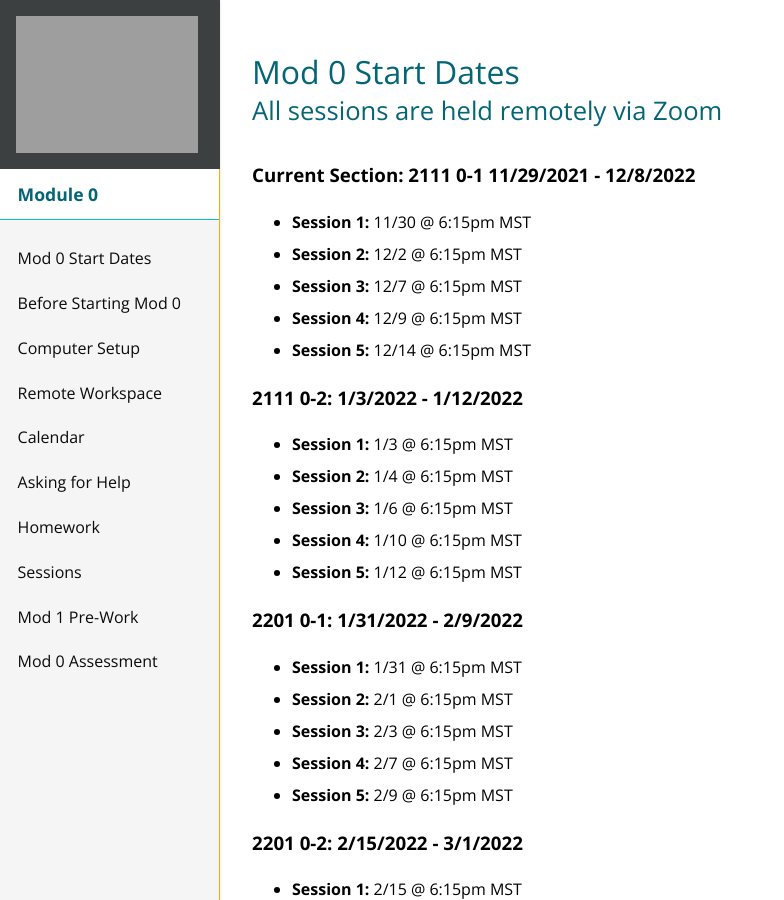
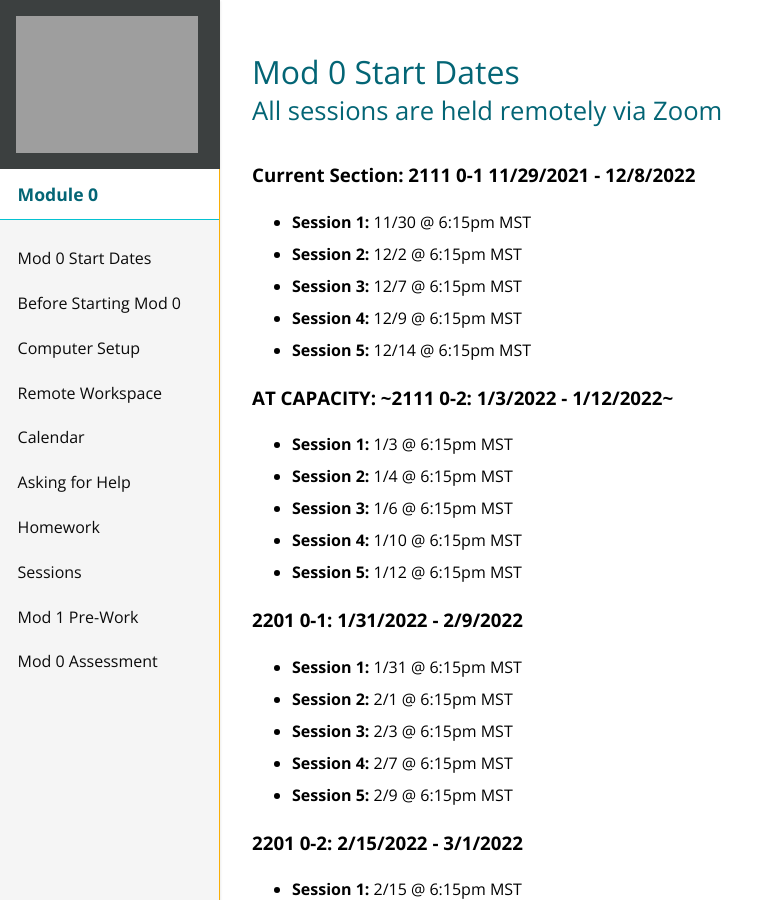
Before and after one commit to turingschool/mod-0-curriculum, a Jekyll site: the page built from start-dates.md, in a window 1280 px wide and 900 px high. Shown: the whole window, without its empty margins (0-784 px from the left). Built offline with Jekyll 4.4.1, drawn with Linux system fonts in a browser that asks for light colours; nearby versions of some CDN libraries.

Commit message:
Update start-dates.md

```diff
--- a/start-dates.md
+++ b/start-dates.md
@@ -12,7 +12,7 @@ permalink:  start-dates
 - **Session 4:** 12/9 @ 6:15pm MST
 - **Session 5:** 12/14 @ 6:15pm MST
 
-### 2111 0-2: 1/3/2022 - 1/12/2022
+### AT CAPACITY: ~2111 0-2: 1/3/2022 - 1/12/2022~
 - **Session 1:** 1/3 @ 6:15pm MST
 - **Session 2:** 1/4 @ 6:15pm MST
 - **Session 3:** 1/6 @ 6:15pm MST
```
